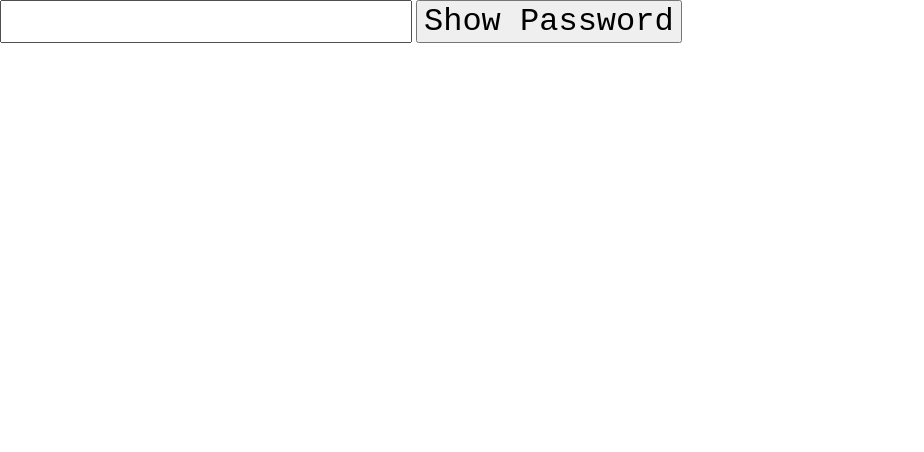
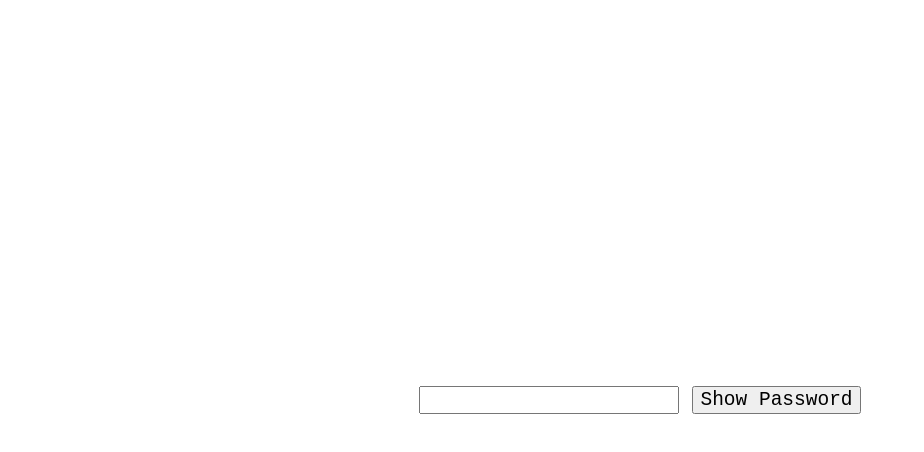
Before and after one commit to DominiqueCzok/PasswordToggle, a plain HTML site: page index.html in a window 1280 px wide. Shown: the whole page, without its empty margins (0-924 px from the left). Drawn offline with Linux system fonts and the light colour scheme.

Commit message:
initial committ

```diff
--- a/index.html
+++ b/index.html
@@ -5,28 +5,11 @@
     <meta http-equiv="X-UA-Compatible" content="IE=edge">
     <meta name="viewport" content="width=device-width, initial-scale=1.0">
     <title>Password Toggle</title>
-    <style>
+    <meta name="description" content="Password">
+    <meta name="author" content="Dominique Czok">
+    <link rel="stylesheet" href="style.css">
+</head>
 
-    body {
-        margin: 0;
-        height: 100%;
-        justify-content: center;
-        align-items: center;
-    }
-
-    .password {
-        margin: auto;
-        font-size: 2rem;
-        font-family: monospace;
-    }
-
-    .toggle-button {
-        margin: auto;
-        font-family: monospace;
-        font-size: 2rem;
-    }
-
-    </style>
 </head>
 <body>
     <input class = "password" type = "password" id = "password">
--- a/style.css
+++ b/style.css
@@ -0,0 +1,50 @@
+*,
+::before,
+::after {
+  box-sizing: border-box;
+}
+html,
+body {
+  font-family: monospace;
+}
+
+body {
+  margin: 0;
+  height: 100vh;
+  display: flex;
+  justify-content: center;
+  align-items: center;
+}
+
+button,
+input {
+  font-size: 1.5rem;
+  font-family: monospace, sans-serif;
+}
+
+.password {
+  margin-right: 1rem;
+}
+
+/* <style>
+
+    body {
+        margin: 0;
+        height: 100%;
+        justify-content: center;
+        align-items: center;
+    }
+
+    .password {
+        margin: auto;
+        font-size: 2rem;
+        font-family: monospace;
+    }
+
+    .toggle-button {
+        margin: auto;
+        font-family: monospace;
+        font-size: 2rem;
+    }
+
+    </style>
```
